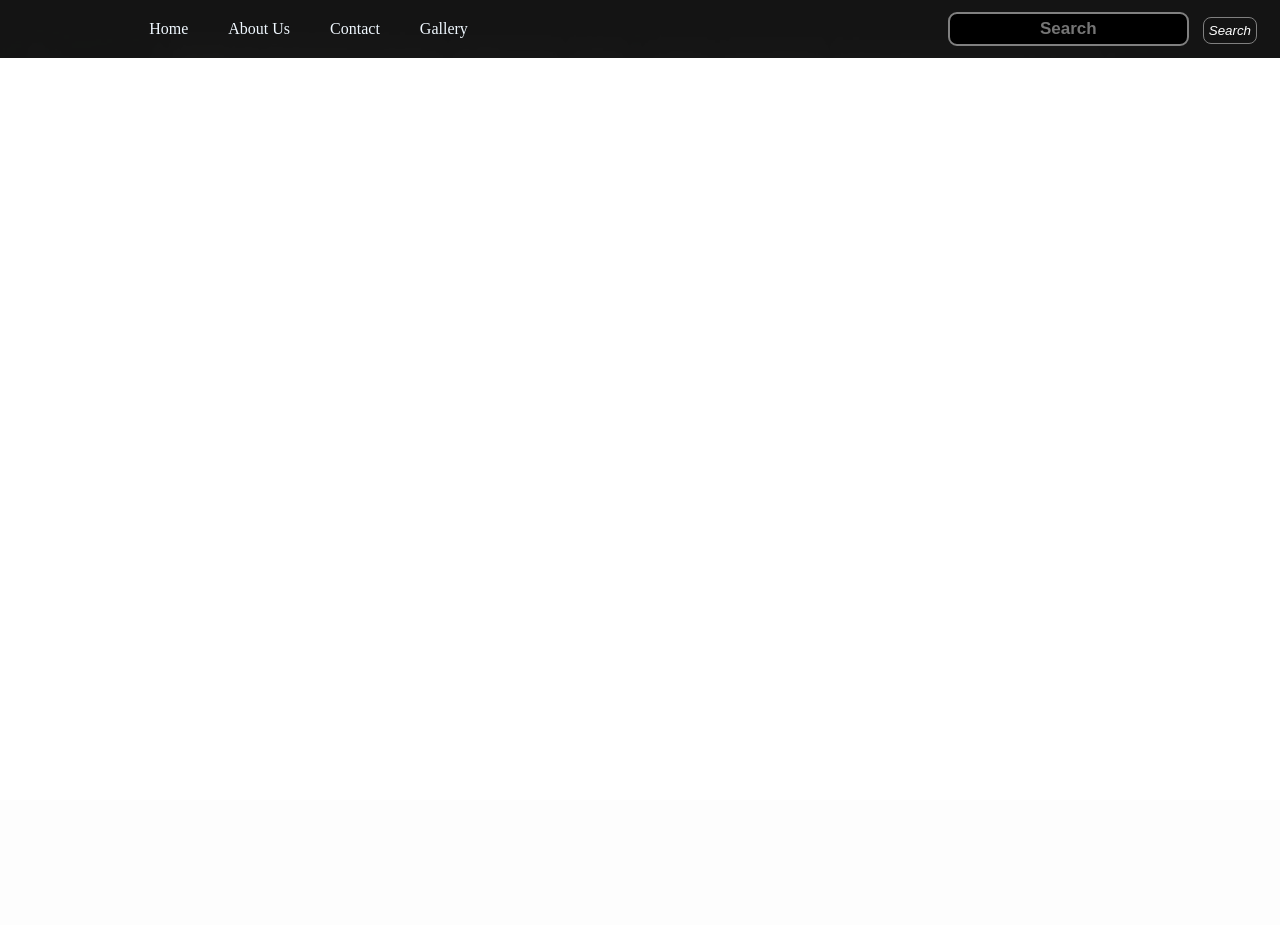
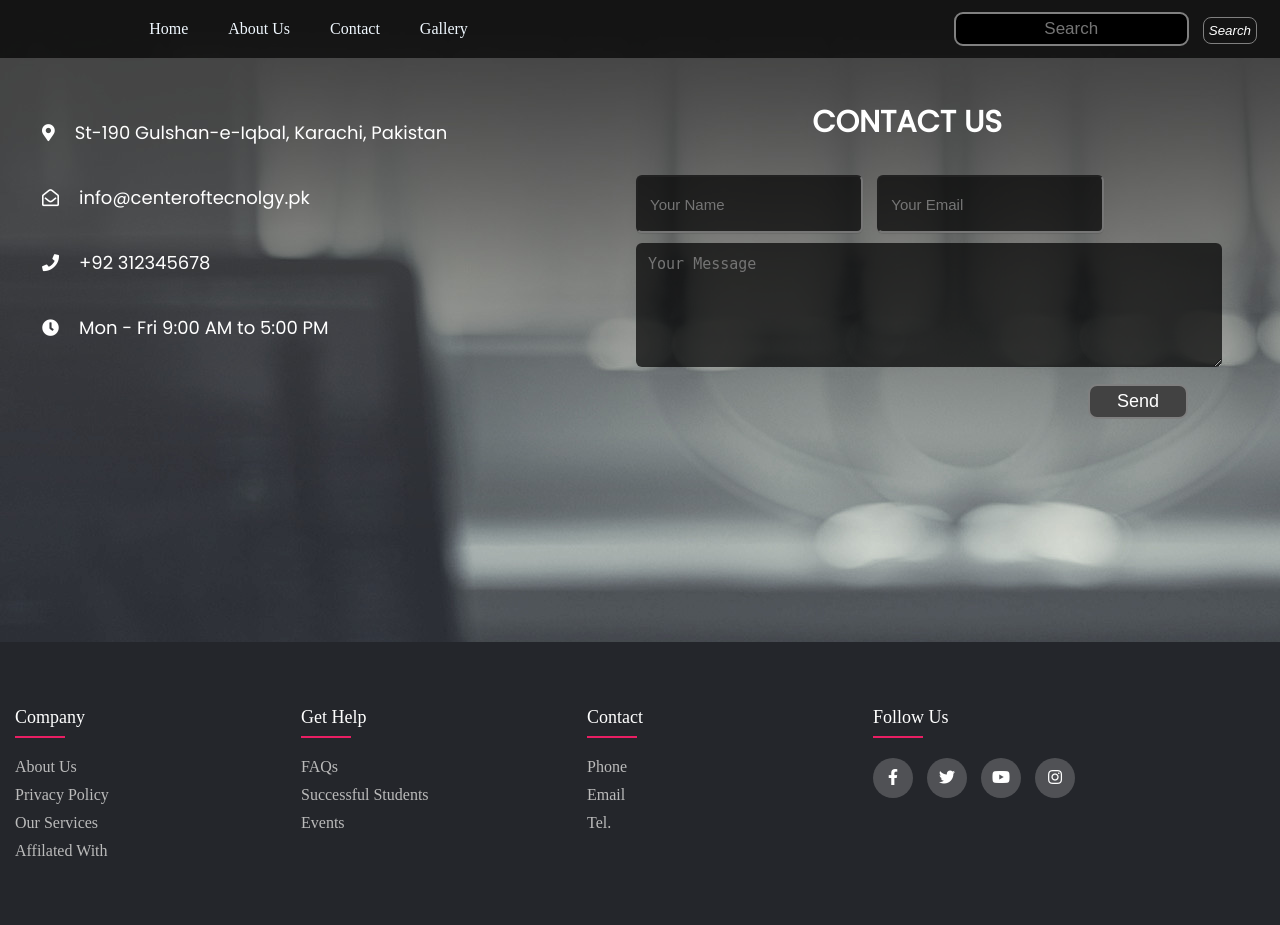
Before and after one commit to Abdul-Rehman67/UI-Test-Ccodez, a PHP site: page /contact.html in a window 1280 px wide. Before the commit the page ends 58 px from the top, so only its background shows below. Run offline with PHP 8.4, Linux system fonts and the light colour scheme; some libraries are stand-ins or nearby versions.

Commit message:
contact us page with footer

```diff
--- a/contact.html
+++ b/contact.html
@@ -8,16 +8,17 @@
     <link rel="stylesheet" href="style.css">
     <link rel="stylesheet" href="https://pro.fontawesome.com/releases/v5.10.0/css/all.css"
         integrity="sha384-AYmEC3Yw5cVb3ZcuHtOA93w35dYTsvhLPVnYs9eStHfGJvOvKxVfELGroGkvsg+p" crossorigin="anonymous" />
+    <link rel="stylesheet"
+        href="sha512-iBBXm8fW90+nuLcSKlbmrPcLa0OT92xO1BIsZ+ywDWZCvqsWgccV3gFoRBv0z+8dLJgyAHIhR35VZc2oM/gI1w==">
 
     <title>Sample Website</title>
 </head>
 
-<body id="index">
+<body id="contactus">
 
     <nav class="navbar background">
 
         <ul class="navlist">
-
 
             <li><a href="index.html">Home</a></li>
             <li><a href="aboutus.html">About Us</a></li>
@@ -30,3 +31,93 @@
             <button class="btn-pri btn btnsearch">Search</button>
         </div>
     </nav>
+    <div class="contactussec">
+        <div class="contactusinfo">
+            <div><i class="fas fa-map-marker-alt"></i>St-190 Gulshan-e-Iqbal, Karachi, Pakistan</div>
+            <div><i class="far fa-envelope-open"></i>info@centeroftecnolgy.pk</div>
+            <div><i class="fas fa-phone"></i>+92 312345678</div>
+            <div><i class="fas fa-clock"></i>Mon - Fri 9:00 AM to 5:00 PM</div>
+            <!-- <div><i class="fas fa-map-marker-alt"></i></div> -->
+        </div>
+        <div class="contactusform">
+            <h1>Contact Us</h1>
+            <form action="" class="">
+                <input type="text" name="name" class="textbox" placeholder="Your Name" required>
+                <input type="text" name="email" class="textbox" placeholder="Your Email" required>
+                <textarea name="message" rows="5" placeholder="Your Message"></textarea>
+                <input type="submit" name="submit" class="send-btn " value="Send">
+
+            </form>
+        </div>
+         </div>
+        </div>
+
+         <section class="footersection">
+            <footer class="footer">
+            <div class="container ">
+                <div class="row">
+                    <div class="footer-col">
+                        <h4>Company</h4>
+                        <ul>
+                            <li><a href="#">About Us</a></li>
+                            <li><a href="#">Privacy Policy</a></li>
+                            <li><a href="#">Our Services</a></li>
+                            <li><a href="#">Affilated With</a></li>
+
+                        </ul>
+
+                    </div>
+                    <div class="footer-col">
+                        <h4>Get Help</h4>
+                        <ul>
+                            <li><a href="#">FAQs</a></li>
+                            <li><a href="#">Successful Students</a></li>
+                            <li><a href="#">Events</a></li>
+
+
+                            <!-- <li><a href="#">Our Services</a></li> -->
+
+                        </ul>
+
+                    </div>
+                    <div class="footer-col">
+                        <h4>Contact</h4>
+                        <ul>
+                            <li><a href="#">Phone</a></li>
+                            <li><a href="#">Email</a></li>
+                            <li><a href="#">Tel.</a></li>
+
+
+                        </ul>
+
+                    </div>
+                    <div class="footer-col">
+                        <h4>Follow Us</h4>
+                        <div class="socialmedia">
+
+                            <a href="#"><i class="fab fa-facebook-f"></i></a>
+                            <a href="#"><i class="fab fa-twitter"></i></a>
+                            <a href="#"><i class="fab fa-youtube"></i></a>
+                            <a href="#"><i class="fab fa-instagram"></i></a>
+                        </div>
+
+
+                    </div>
+
+                </div>
+
+            </div>
+            </div>
+
+        </footer>
+        </section>
+
+
+
+
+
+
+
+</body>
+
+</html>
--- a/style.css
+++ b/style.css
@@ -1,5 +1,8 @@
 @import url('https://fonts.googleapis.com/css2?family=Roboto:wght@100&display=swap');
 @import url('https://fonts.googleapis.com/css2?family=PT+Sans+Narrow&display=swap');
+@import url('https://fonts.googleapis.com/css2?family=PT+Sans+Narrow&family=Poppins:wght@200;400&display=swap');
+
+/* home css */
 *{
     margin: 0;
     padding: 0;
@@ -111,9 +114,10 @@
     margin-left: -14px
 }
 .smalltext{
-    font-size: px;
+    font-size: 16px;
     padding: 5px;
     /* font-family: 'PT Sans Narrow', sans-serif; */
+    font-family: 'Poppins', sans-serif;
 
 
 
@@ -151,7 +155,7 @@ border: 1px solid gray;
 border-radius: 8px;
 } */
 .searchbar{
-    font-weight: bold;
+
     margin: 10px;
     padding: 10px;
     color: white;
@@ -345,6 +349,7 @@ border-radius: 8px;
      {width: 100%
 }
 }
+/* aboutus css */
 body#aboutus{
      background-color: #fcfcff;
      padding: 0;
@@ -374,14 +379,121 @@ body#aboutus{
         padding: 10px;
         text-align: center;
         font-weight: bold;
-        font-size: 30px;
+        font-size: 40px;
 
 
 }
 .aupara{color: white;
     margin: 10px;
-    padding: 10px;
-    font-family:  'Roboto', sans-serif;
+    padding: 13px;
+    font-family: 'Poppins', sans-serif;
+    font-size: 17px;
 
 
 }
+body#contactus{
+    background-color: #fcfcff;
+     padding: 0;
+     margin: 0;
+     background-size: cover;
+     background-position: center;
+     background: url(images/background.jpg);
+
+
+}
+.contactussec{
+    font-family: 'Poppins', sans-serif;
+    display: flex;
+
+
+}
+.contactusinfo{
+    color:  #fff;
+    line-height: 65px;
+    max-width: 500px;
+    padding-left: 50px;
+    font-size: 18px;
+    font-family: 'Poppins', sans-serif;
+    height: 500px
+
+}
+.contactusinfo i{
+    margin-right: 20px;
+    font-size: 17px;
+    margin-top: 20px;
+
+}
+.contactusform{
+    max-width: 700px;
+    margin-right: 50px;
+}
+.contactusform, .contactusinfo{
+    flex: 1;
+    padding: 42px;
+
+}
+.contactusform h1{
+    color: #fff;
+    text-align: center;
+    font-size: 30px;
+    text-transform: uppercase;
+    margin-bottom: 20px;
+}
+.contactusform .textbox{
+    background-color: rgba(0, 0, 0, 0.7);
+    color: #fff;
+    width: calc(50%-10%);
+    height: 30px;
+    padding: 12px;
+    font-size: 15px;
+    border-radius: 6px;
+    box-shadow: 0 1px 1px 0 rgba(0,0,0,0.1);
+    margin-bottom: 10px;
+
+
+
+}.contactusform .textbox:first-child{
+    margin: 10px;
+}
+.contactusform textarea{
+    background-color: rgba(0, 0, 0, 0.7);
+    color: #fff;
+    border: none;
+    width: 100%;
+    min-height: 100px;
+    max-height: 400px;
+    resize: vertical;
+    padding: 12px;
+    border-radius: 6px;
+    margin-left: 10px;
+    margin-bottom: 10px;
+    font-size: 15px;
+
+}
+.contactusform .send-btn{
+    float: right;
+    font-size: 18px;
+    padding: 5px;
+    width: 100px;
+    border: 2px solid gray;
+    border-radius: 9px;
+    cursor: pointer;
+    color: #ffffff;
+    background-color: #424242;
+    /* font-style: italic; */
+    opacity: 1;
+    /* border: 1px solid white; */
+
+
+
+}
+.contactusform .send-btn:hover{
+    color: #000;
+    /* background-color: #ffffff; */
+    transition: 0.8s ease all;
+    padding-left: 10px;
+    /* border: 1px solid #000; */
+    /* font-style: italic; */
+
+
+}
```
Also changed, not shown: aboutus.html (+9 -3 lines).
